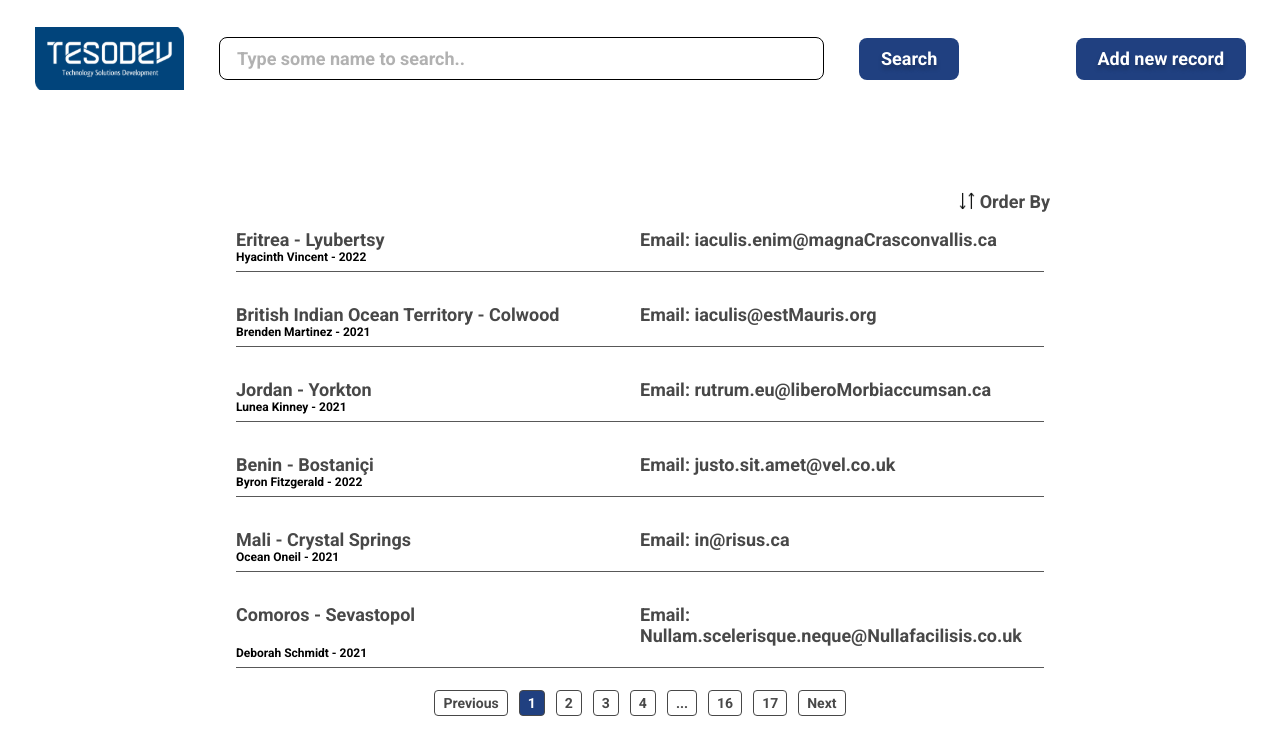
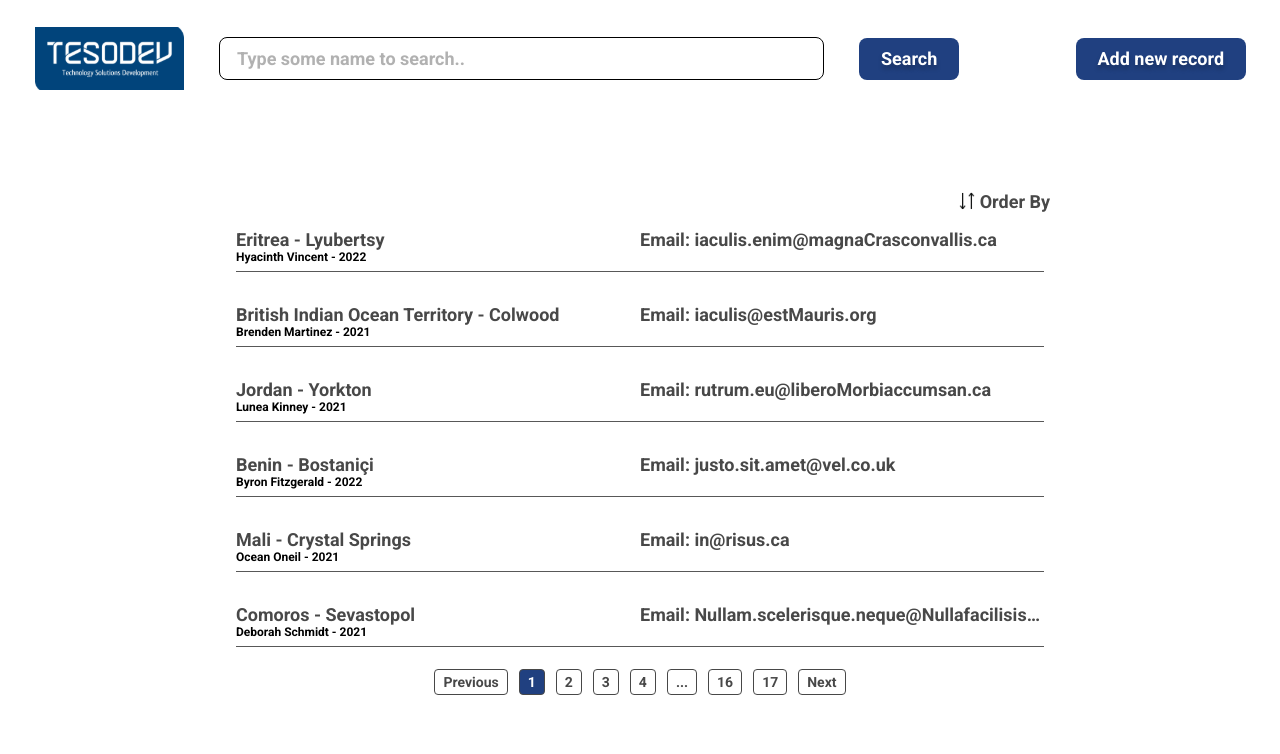
Before and after one commit to mfarukkoc/tesodev-case-study, a React (Create React App) app: page /result in a window 1280 px wide. Shown: the top 754 px of the page. Built offline with nearby package versions, Linux system fonts and the light colour scheme.

Commit message:
feat(employee-list/item): Add ellipsis for overflowing text

```diff
--- a/src/components/employee-list/item/EmployeeListItem.tsx
+++ b/src/components/employee-list/item/EmployeeListItem.tsx
@@ -28,6 +28,14 @@ const ListItemHeader = styled.p`
   font-size: 18px;
   line-height: 21px;
   margin: 0;
+
+  white-space: nowrap;
+  overflow: hidden;
+  text-overflow: ellipsis;
+
+  :hover {
+    overflow: visible;
+  }
 `;
 
 const ListItemSubText = styled.p`
```
